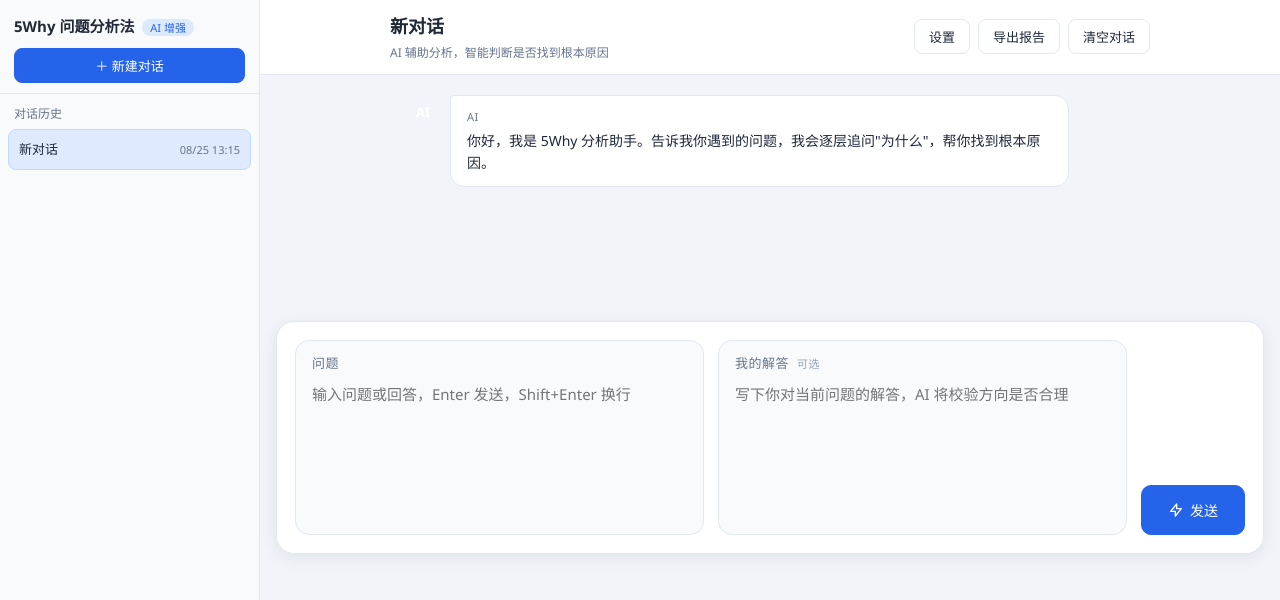
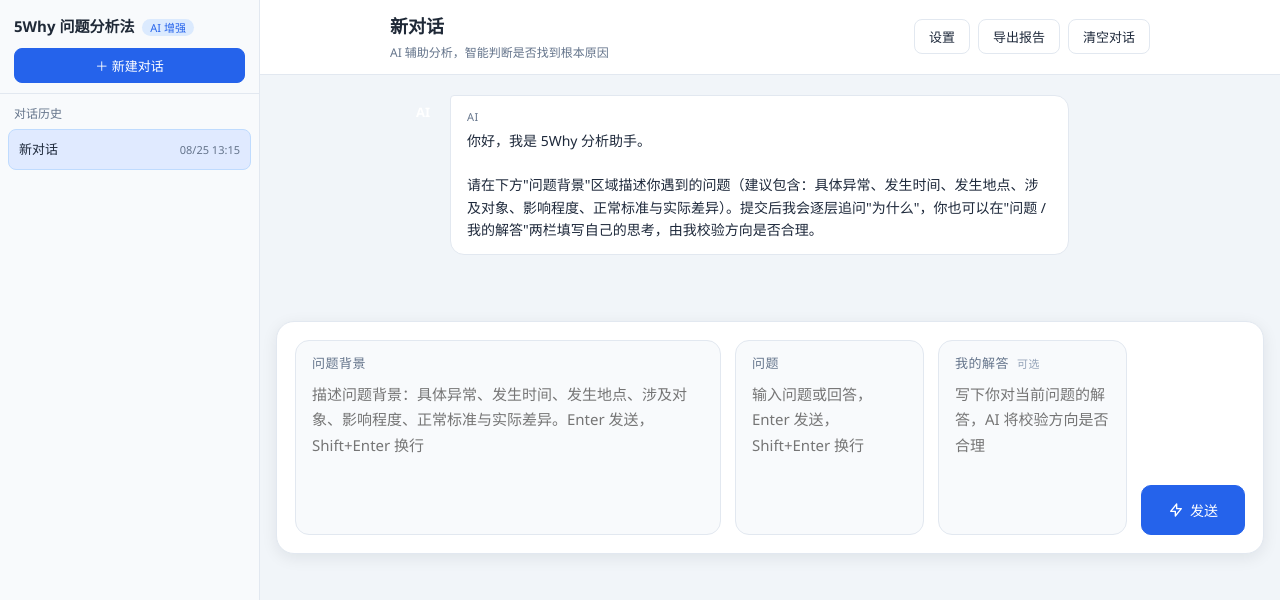
Before and after one commit to Tang060312/5why, a plain HTML site: page index.html in a window 1280 px wide. Both pictures are taken after a click on the button "发送". Shown: the top 600 px of the page. Drawn offline with Linux system fonts and the light colour scheme.

Commit message:
输入区两阶段：先描述问题背景，提交后切换为问题+解答双栏

```diff
--- a/app.js
+++ b/app.js
@@ -2,12 +2,13 @@
   const $ = (sel) => document.querySelector(sel);
   const chat = $('#chat');
   const input = $('#chat-input');
+  const ctxInput = $('#chat-context');
   const sendBtn = $('#btn-send');
   const listEl = $('#session-list');
 
   const SESSIONS_KEY = '5why_sessions';
   const CONFIG_KEY = '5why_ai_config';
-  const GREETING = '你好，我是 5Why 分析助手。告诉我你遇到的问题，我会逐层追问"为什么"，帮你找到根本原因。';
+  const GREETING = '你好，我是 5Why 分析助手。\n\n请在下方"问题背景"区域描述你遇到的问题（建议包含：具体异常、发生时间、发生地点、涉及对象、影响程度、正常标准与实际差异）。提交后我会逐层追问"为什么"，你也可以在"问题 / 我的解答"两栏填写自己的思考，由我校验方向是否合理。';
   const FALLBACK_PROMPT = '你是一位5Why根因分析助手，请逐层追问用户，引导其找到根本原因并形成改善措施。';
 
   /* 本地模式：通过本机 server.js 代理调用（读取 server.js 的 AI_CONFIG 与 public/promt.txt）
@@ -205,7 +206,16 @@
     chat.innerHTML = '';
     if (!current) return;
     current.messages.forEach(renderMessage);
+    applyInputPhase();
     scrollToBottom();
+  }
+
+  /* 输入区两阶段：尚无用户消息时显示"问题背景"单栏，提交后切换为"问题+我的解答"双栏 */
+  function applyInputPhase() {
+    const context = !current.messages.some((m) => m.role === 'user');
+    $('#context-field').classList.toggle('hidden', !context);
+    $('#qa-fields').classList.toggle('hidden', context);
+    return context;
   }
 
   function scrollToBottom() {
@@ -215,6 +225,7 @@
   function setInputEnabled(enabled) {
     busy = !enabled;
     input.disabled = !enabled;
+    ctxInput.disabled = !enabled;
     $('#chat-answer').disabled = !enabled;
     sendBtn.disabled = !enabled;
     input.placeholder = enabled ? '输入问题或回答，Enter 发送，Shift+Enter 换行' : 'AI 正在回复中...';
@@ -286,9 +297,11 @@
   }
 
   async function onSubmit() {
-    const text = input.value.trim();
+    if (busy || !current) return;
+    const inContext = applyInputPhase();
+    const text = (inContext ? ctxInput.value : input.value).trim();
     const answer = $('#chat-answer').value.trim();
-    if (!text || busy || !current) return;
+    if (!text) return;
 
     if (!IS_PROXY) {
       const cfg = loadConfig();
@@ -298,10 +311,11 @@
       }
     }
 
-    const content = answer
-      ? `【问题】${text}\n【我的解答】${answer}`
-      : text;
+    const content = inContext
+      ? text
+      : (answer ? `【问题】${text}\n【我的解答】${answer}` : text);
     current.messages.push({ role: 'user', content });
+    ctxInput.value = '';
     input.value = '';
     $('#chat-answer').value = '';
     renderChat();
@@ -389,7 +403,7 @@
     el.style.height = 'auto';
     el.style.height = Math.min(el.scrollHeight, 200) + 'px';
   };
-  [input, $('#chat-answer')].forEach((el) => {
+  [input, $('#chat-answer'), ctxInput].forEach((el) => {
     el.addEventListener('keydown', (e) => {
       if (e.key === 'Enter' && !e.shiftKey) {
         e.preventDefault();
--- a/index.html
+++ b/index.html
@@ -37,6 +37,11 @@
 
     <footer class="input-bar-wrap">
       <div id="input-bar" class="input-bar">
+        <div id="context-field" class="qa-field context-field">
+          <div class="qa-label">问题背景</div>
+          <textarea id="chat-context" rows="3" placeholder="描述问题背景：具体异常、发生时间、发生地点、涉及对象、影响程度、正常标准与实际差异。Enter 发送，Shift+Enter 换行"></textarea>
+        </div>
+        <div id="qa-fields" class="qa-fields hidden">
           <div class="qa-field">
             <div class="qa-label">问题</div>
             <textarea id="chat-input" rows="2" placeholder="输入问题或回答，Enter 发送，Shift+Enter 换行"></textarea>
@@ -44,6 +49,7 @@
           <div class="qa-field">
             <div class="qa-label">我的解答 <em>可选</em></div>
             <textarea id="chat-answer" rows="2" placeholder="写下你对当前问题的解答，AI 将校验方向是否合理"></textarea>
+          </div>
         </div>
         <button id="btn-send" class="btn btn-primary send-btn">
           <svg width="16" height="16" fill="none" stroke="currentColor" stroke-width="2" viewBox="0 0 24 24">
--- a/style.css
+++ b/style.css
@@ -310,6 +310,17 @@ body {
   box-shadow: 0 4px 16px rgba(15, 23, 42, 0.08);
 }
 
+.hidden { display: none; }
+
+.qa-fields {
+  flex: 1;
+  min-width: 0;
+  display: flex;
+  gap: 14px;
+}
+
+.context-field textarea { min-height: 180px; }
+
 .qa-field {
   flex: 1;
   min-width: 0;
@@ -427,5 +438,6 @@ body {
   .sidebar { display: none; }
   .bubble { max-width: 90%; }
   .input-bar { flex-direction: column; align-items: stretch; }
+  .qa-fields { flex-direction: column; }
   .send-btn { width: 100%; }
 }
```
Lines whose indentation alone changed are shown as unchanged.
